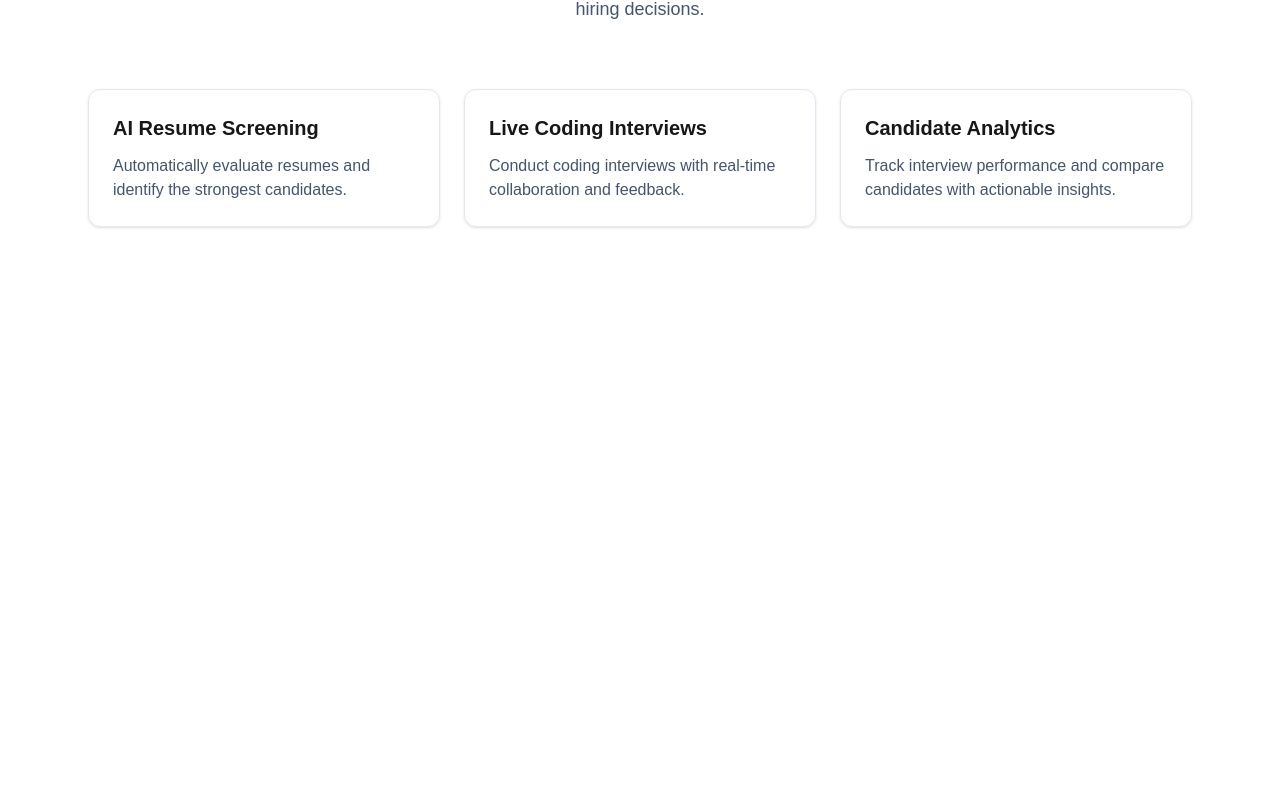
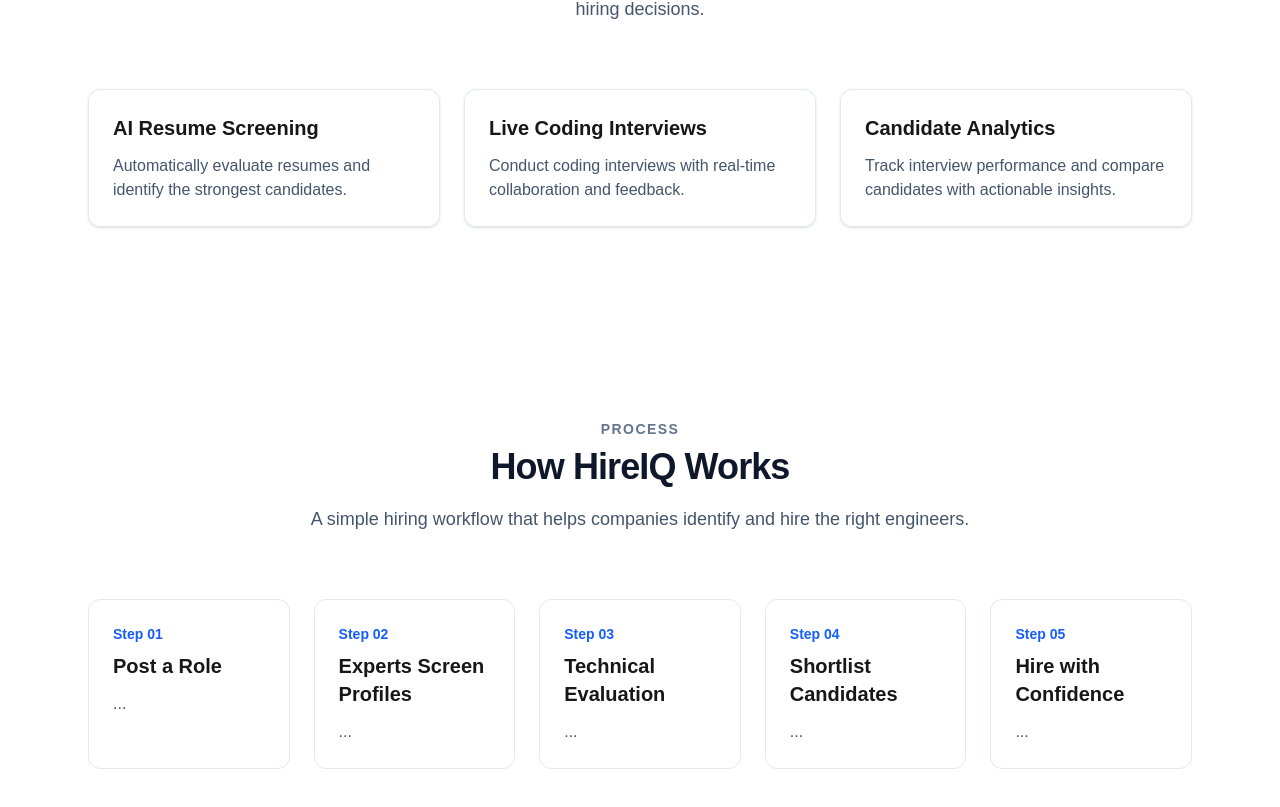
Before and after one commit to ravitejamannam/hireiq, a Next.js app: page / in a window 1280 px wide. Shown: the part 1099-1906 px from the top of the page. Before the commit the page ends 1422 px from the top, so only its background shows below. Built offline with nearby package versions, Linux system fonts and the light colour scheme.

Commit message:
add how it works section

```diff
--- a/app/page.tsx
+++ b/app/page.tsx
@@ -3,6 +3,7 @@
 import Hero from "@/components/marketing/Hero";
 import Navbar from "@/components/marketing/Navbar";
 import Features from "@/components/marketing/Features";
+import HowItWorks from "@/components/marketing/HowItWorks";
 
 export default function HomePage() {
   return (
@@ -10,6 +11,7 @@
       <Navbar />
       <Hero />
       <Features />
+      <HowItWorks />
     </>
   );
 }
--- /dev/null
+++ b/components/marketing/HowItWorks.tsx
@@ -0,0 +1,32 @@
+import SectionHeading from "@/components/ui/SectionHeading";
+import ProcessStep from "@/components/marketing/ProcessStep";
+
+const steps = [
+  { step: "01", title: "Post a Role", description: "..." },
+  { step: "02", title: "Experts Screen Profiles", description: "..." },
+  { step: "03", title: "Technical Evaluation", description: "..." },
+  { step: "04", title: "Shortlist Candidates", description: "..." },
+  { step: "05", title: "Hire with Confidence", description: "..." },
+];
+
+export default function HowItWorks() {
+  return (
+    <section className="mx-auto max-w-6xl px-6 py-24">
+      <SectionHeading
+        eyebrow="Process"
+        title="How HireIQ Works"
+        description="A simple hiring workflow that helps companies identify and hire the right engineers."
+      />
+      <div className="mt-16 grid gap-6 md:grid-cols-5">
+        {steps.map((step) => (
+          <ProcessStep
+            key={step.step}
+            step={step.step}
+            title={step.title}
+            description={step.description}
+          />
+        ))}
+      </div>
+    </section>
+  );
+}
--- /dev/null
+++ b/components/marketing/ProcessStep.tsx
@@ -0,0 +1,21 @@
+type ProcessStepProps = {
+  step: string;
+  title: string;
+  description: string;
+};
+
+export default function ProcessStep({
+  step,
+  title,
+  description,
+}: ProcessStepProps) {
+  return (
+    <div className="rounded-xl border border-slate-200 p-6">
+      <p className="text-sm font-semibold text-blue-600">Step {step}</p>
+
+      <h3 className="mt-2 text-xl font-semibold">{title}</h3>
+
+      <p className="mt-3 text-slate-600">{description}</p>
+    </div>
+  );
+}
```
